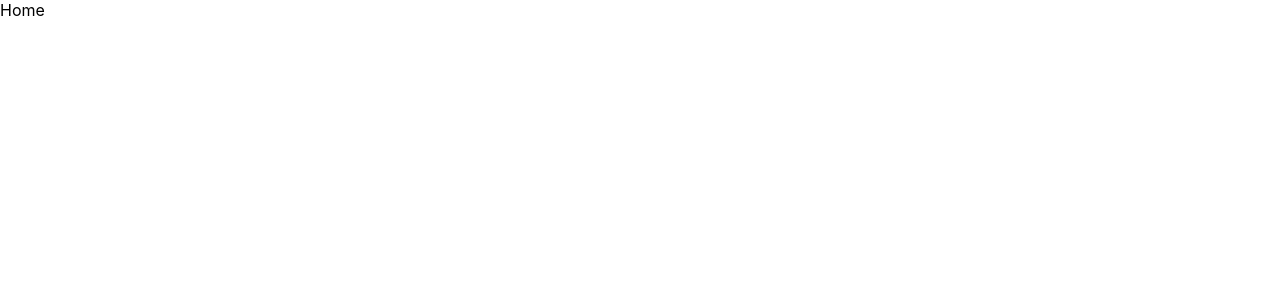
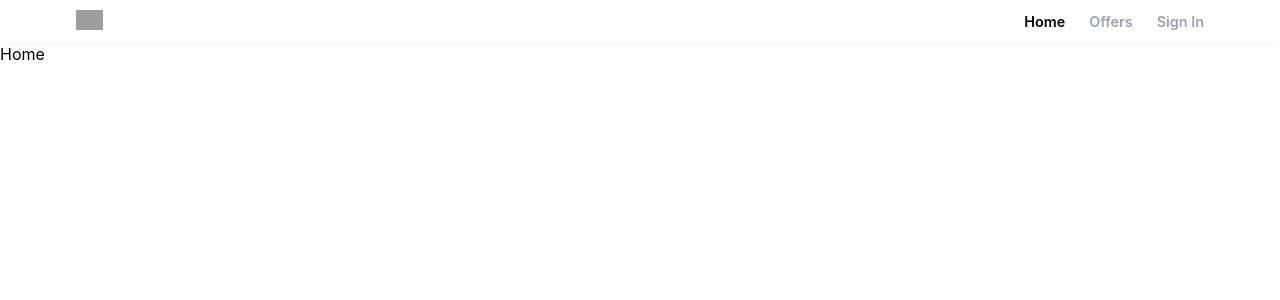
Before and after one commit to Midhunkumar-se/realtor-react, a React (Create React App) app: page / in a window 1280 px wide. Shown: the top 300 px of the page. Built offline with nearby package versions, Linux system fonts and the light colour scheme; grey boxes are pictures that could not be loaded.

Commit message:
create the header component

```diff
--- /dev/null
+++ b/src/components/Header.jsx
@@ -0,0 +1,35 @@
+import React from "react";
+import "./Header.scss";
+import { Link, NavLink } from "react-router-dom";
+
+const Header = () => {
+  return (
+    <div className="header">
+      <header className="header__container">
+        <Link to="/" className="header__logo">
+          <img
+            src="https://static.rdc.moveaws.com/images/logos/rdc-logo-default.svg"
+            alt="logo"
+          ></img>
+        </Link>
+        <nav>
+          <ul className="header__menus">
+            <NavLink to="/" className="header__menu">
+              Home
+            </NavLink>
+
+            <NavLink to="/offers" className="header__menu">
+              Offers
+            </NavLink>
+
+            <NavLink to="/sign-in" className="header__menu">
+              Sign In
+            </NavLink>
+          </ul>
+        </nav>
+      </header>
+    </div>
+  );
+};
+
+export default Header;
--- /dev/null
+++ b/src/components/Header.scss
@@ -0,0 +1,44 @@
+.header {
+  position: sticky;
+  top: 0;
+  z-index: 40;
+  background-color: #fff;
+  border-bottom-width: 1px;
+  box-shadow: 0 1px 2px 0 rgba(0, 0, 0, 0.05);
+
+  &__container {
+    display: flex;
+    padding-left: 0.75rem;
+    padding-right: 0.75rem;
+    margin-left: auto;
+    margin-right: auto;
+    justify-content: space-between;
+    align-items: center;
+    max-width: 72rem;
+  }
+
+  &__menus {
+    display: flex;
+  }
+
+  &__menu {
+    margin-left: 1.5rem;
+    padding-top: 0.75rem;
+    padding-bottom: 0.75rem;
+    color: #9ca3af;
+    font-size: 0.9rem;
+    line-height: 1.25rem;
+    font-weight: 600;
+    cursor: pointer;
+    transition: all 0.4s;
+  }
+  &__menu:hover,
+  &__menu.active {
+    color: #000;
+  }
+
+  &__logo > img {
+    height: 1.25rem;
+    cursor: pointer;
+  }
+}
--- a/src/index.scss
+++ b/src/index.scss
@@ -1,13 +1,25 @@
+* {
+  margin: 0;
+  padding: 0;
+  box-sizing: border-box;
+}
+ul {
+  text-decoration: none;
+}
+a {
+  text-decoration: none;
+  color: #333;
+}
 body {
   margin: 0;
-  font-family: -apple-system, BlinkMacSystemFont, 'Segoe UI', 'Roboto', 'Oxygen',
-    'Ubuntu', 'Cantarell', 'Fira Sans', 'Droid Sans', 'Helvetica Neue',
+  font-family: -apple-system, BlinkMacSystemFont, "Segoe UI", "Roboto", "Oxygen",
+    "Ubuntu", "Cantarell", "Fira Sans", "Droid Sans", "Helvetica Neue",
     sans-serif;
   -webkit-font-smoothing: antialiased;
   -moz-osx-font-smoothing: grayscale;
 }
 
 code {
-  font-family: source-code-pro, Menlo, Monaco, Consolas, 'Courier New',
+  font-family: source-code-pro, Menlo, Monaco, Consolas, "Courier New",
     monospace;
 }
--- a/src/pages/Root.jsx
+++ b/src/pages/Root.jsx
@@ -1,9 +1,11 @@
 import React, { Fragment } from "react";
 import { Outlet } from "react-router-dom";
+import Header from "../components/Header";
 
 const RootLayout = () => {
   return (
     <Fragment>
+      <Header />
       <main>
         <Outlet />
       </main>
```
